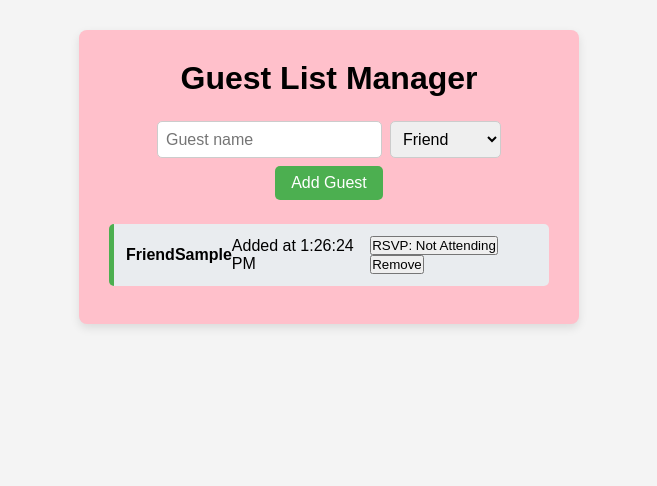
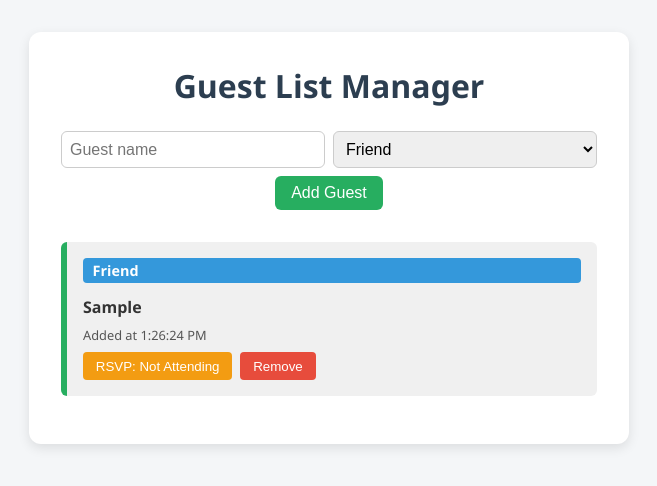
Before and after one commit to Asumpta2640/Code-Challenge-2, a plain HTML site: page index.html in a window 1280 px wide. Both pictures are taken after typing "Sample" into the empty fields and a click on the button "Add Guest". Shown: the whole page, without its empty margins (311-968 px from the left). Drawn offline with Linux system fonts and the light colour scheme.

Commit message:
style.css

```diff
--- a/style.css
+++ b/style.css
@@ -1,35 +1,39 @@
-*{
+/* Reset & base styles */
+* {
   box-sizing: border-box;
   margin: 0;
   padding: 0;
 }
 
-body{
-    font-family: Arial, sans-serif;
-    background: #f4f4f4;
-    margin: 0;
-    padding: 30px;
+body {
+  font-family: 'Segoe UI', Tahoma, Geneva, Verdana, sans-serif;
+  background-color: #f4f6f8;
+  padding: 2rem;
+  color: #333;
 }
-.container{
-    max-width: 500px;
+
+.container {
+  max-width: 600px;
   margin: auto;
-    background: pink;
-    padding: 30px;
-    border-radius: 8px;
-    box-shadow: 0 4px 10px rgba(0,0,0,0.1);
+  background: #fff;
+  padding: 2rem;
+  border-radius: 12px;
+  box-shadow: 0 4px 12px rgba(0, 0, 0, 0.1);
 }
 
 h1 {
   text-align: center;
   margin-bottom: 1.5rem;
+  color: #2c3e50;
 }
 
+/* Form styling */
 form {
   display: flex;
   gap: 0.5rem;
-  margin-bottom: 1.5rem;
   flex-wrap: wrap;
   justify-content: center;
+  margin-bottom: 2rem;
 }
 
 form input,
@@ -37,37 +41,101 @@ form select {
   padding: 0.5rem;
   font-size: 1rem;
   border: 1px solid #ccc;
-  border-radius: 5px;
+  border-radius: 6px;
+  flex: 1 1 200px;
 }
 
 form button {
   padding: 0.5rem 1rem;
   font-size: 1rem;
-  background-color: #4CAF50;
+  background-color: #27ae60;
   color: white;
   border: none;
-  border-radius: 5px;
+  border-radius: 6px;
   cursor: pointer;
 }
+
 form button:hover {
-  background-color: #45a049;
+  background-color: #219150;
 }
-#guest-list{
+
+/* Guest list */
+#guest-list {
   list-style: none;
   padding: 0;
 }
 
 #guest-list li {
-  padding: 0.75rem;
-  margin-bottom: 0.5rem;
-  background-color: #e9ecef;
-  border-left: 5px solid #4CAF50;
-  border-radius: 5px;
+  background-color: #f0f0f0;
+  margin-bottom: 1rem;
+  padding: 1rem;
+  border-left: 6px solid #27ae60;
+  border-radius: 6px;
   display: flex;
-  justify-content: space-between;
-  align-items: center;
+  flex-direction: column;
+  gap: 0.5rem;
 }
 
-#guest-list li span {
+/* Category tags */
+.category {
+  font-size: 0.9rem;
   font-weight: bold;
+  padding: 0.2rem 0.6rem;
+  border-radius: 4px;
+  display: inline-block;
+  margin-bottom: 0.3rem;
+  color: white;
 }
+
+.category.Friend {
+  background-color: #3498db;
+}
+
+.category.Family {
+  background-color: #9b59b6;
+}
+
+.category.Colleague {
+  background-color: #e67e22;
+}
+
+/* Time */
+.time {
+  font-size: 0.8rem;
+  color: #555;
+}
+
+/* Button container */
+.actions {
+  display: flex;
+  gap: 0.5rem;
+  flex-wrap: wrap;
+}
+
+/* RSVP Button */
+.rsvp-btn {
+  background-color: #f39c12;
+  border: none;
+  padding: 0.4rem 0.8rem;
+  border-radius: 4px;
+  color: white;
+  cursor: pointer;
+}
+
+.rsvp-btn:hover {
+  background-color: #d68910;
+}
+
+/* Remove Button */
+.delete-btn {
+  background-color: #e74c3c;
+  border: none;
+  padding: 0.4rem 0.8rem;
+  border-radius: 4px;
+  color: white;
+  cursor: pointer;
+}
+
+.delete-btn:hover {
+  background-color: #c0392b;
+}
```
Lines whose indentation alone changed are shown as unchanged.
